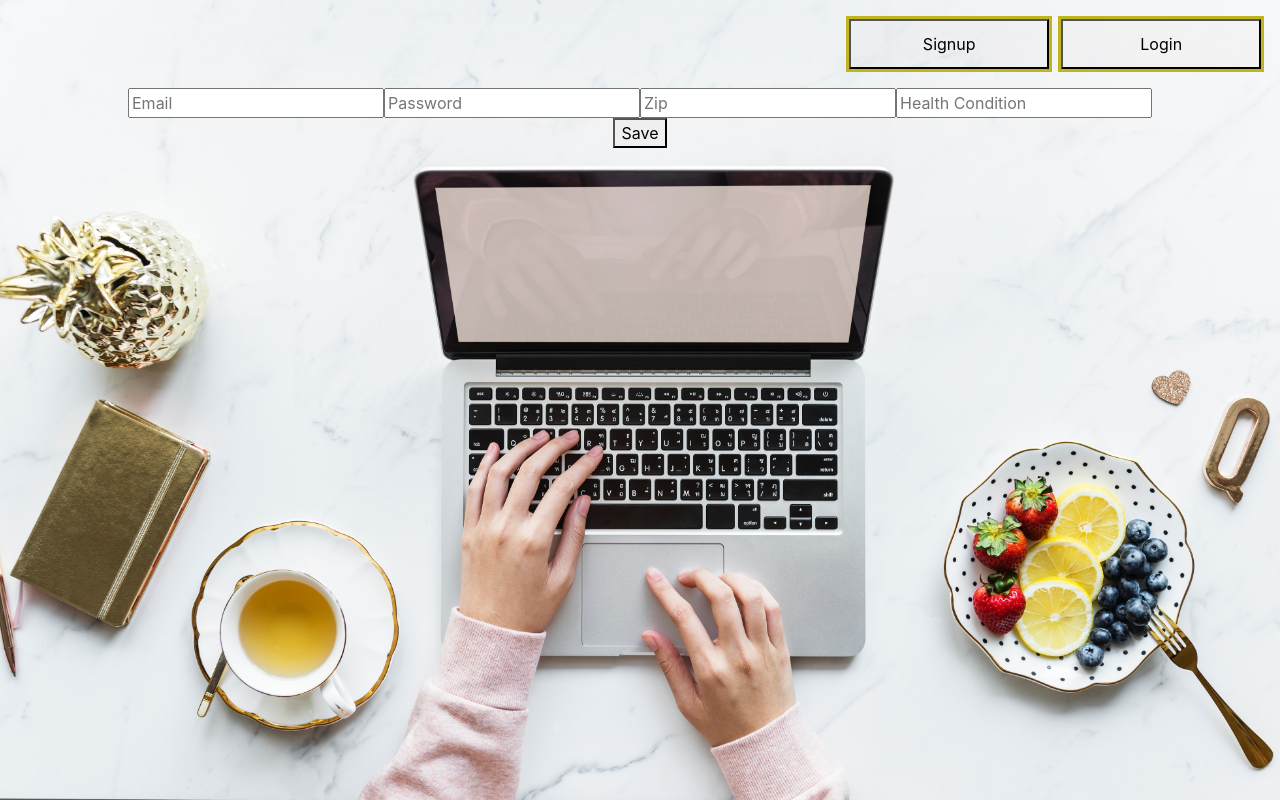
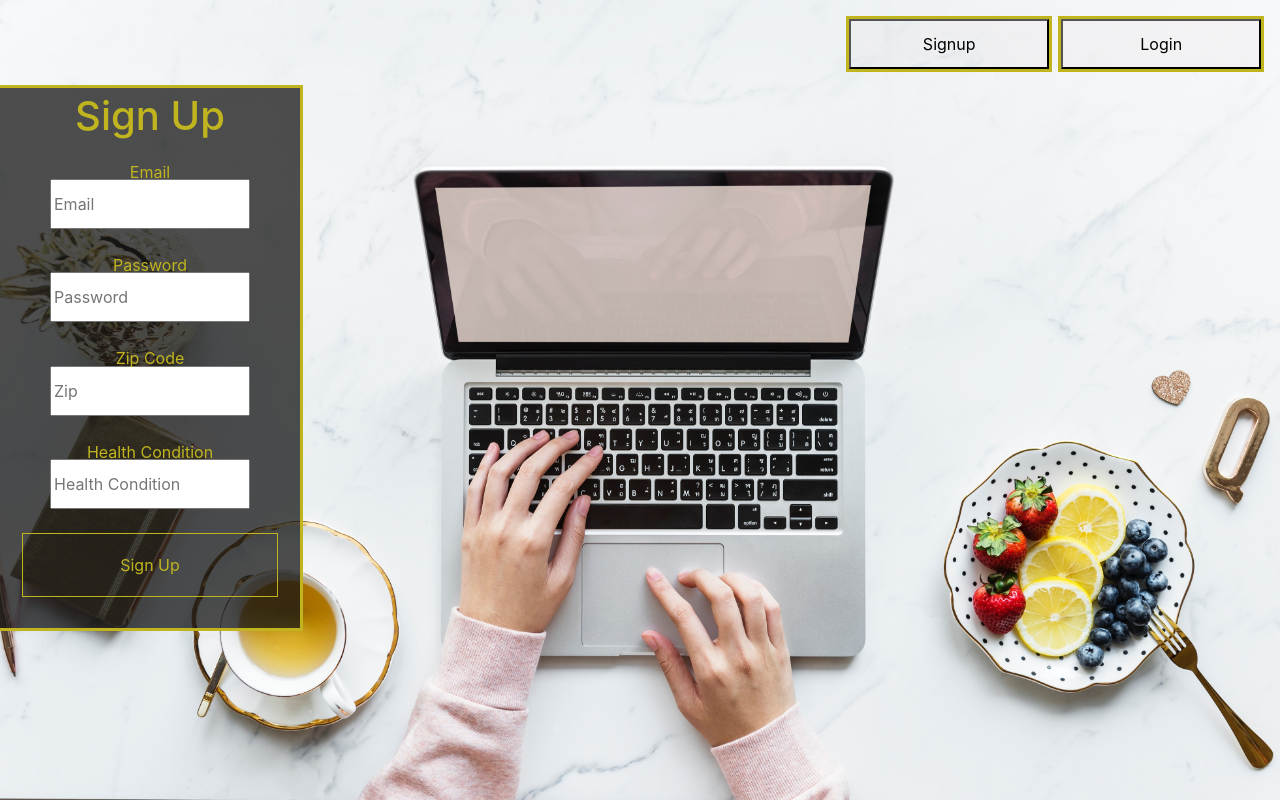
Before and after one commit to BloomTech-Labs/Labs8-MealHelper, a React (Create React App) app in the folder Front-end/mealhelper/: page /signup in a window 1280 px wide. Built offline with nearby package versions, Linux system fonts and the light colour scheme; what auth0-js would draw is missing.

Commit message:
styling sign up form

```diff
--- a/Front-end/mealhelper/src/components/signup/signup.css
+++ b/Front-end/mealhelper/src/components/signup/signup.css
@@ -1,4 +1,4 @@
-.form {
+.user-form-container {
     display: flex;
     flex-direction: column;
     justify-content: center;
--- a/Front-end/mealhelper/src/components/signup/signup.js
+++ b/Front-end/mealhelper/src/components/signup/signup.js
@@ -4,6 +4,7 @@ import { connect } from "react-redux";
 import { addUser } from "../../store/actions/userActions";
 import { withRouter, Link } from "react-router-dom";
 import { Alert } from "reactstrap";
+import "./signup.css";
 
 class SignUp extends Component {
 	constructor(props) {
@@ -52,51 +53,70 @@ class SignUp extends Component {
 						</button>
 					</Link>
 				</div>
+				<div>
 				<div className="user-form-container">
-					<form className="forms">
+					<h1 className="signup-title">Sign Up</h1>
+						<form className="signup-form">
+							<div className="form-group">
+							<label htmlFor="dynamic-label-input">Email</label>
 								<input
-							className="email-input"
+									id="dynamic-label-input"
+									// className="email-input"
 									type="text-title"
-							name="email"
+									// name="email"
 									value={this.state.email}
 									onChange={this.handleChange}
 									placeholder="Email"
 									required
 								/>
+							</div>
+							<div className="form-group">
+								<label htmlFor="dynamic-label-input">Password</label>
 								<input
-							className="password-input"
+									id="dynamic-label-input"
+									// className="password-input"
 									type="password"
-							name="password"
+									// name="password"
 									onChange={this.handleChange}
 									value={this.state.password}
 									placeholder="Password"
 									required
 								/>
+							</div>
+							<div className="form-group">
+								<label htmlFor="dynamic-label-input">Zip Code</label>
 								<input
-							className="zip-input"
+									id="dynamic-label-input"
+									// className="zip-input"
 									type="text"
-							name="zip"
+									// name="zip"
 									onChange={this.handleChange}
 									value={this.state.zip}
 									placeholder="Zip"
 								/>
+							</div>
+							<div className="form-group">
+								<label htmlFor="dynamic-label-input">Health Condition</label>
 								<input
-							className="condition-input"
+									id="dynamic-label-input"
+									// className="condition-input"
 									type="text"
-							name="healthCondition"
+									// name="healthCondition"
 									onChange={this.handleChange}
 									value={this.state.healthCondition}
 									placeholder="Health Condition"
 								/>
-						<div className="alert-box">
+							</div>
+									{/* <div className="alert-box">
 										<Alert isOpen={this.state.visable} color="danger">
 											Please enter an email and address
 										</Alert>
+									</div> */}
+								<div className="signup signup-two" onClick={this.createUser} >
+									<span>Sign Up</span>
 								</div>
-						<button onClick={this.createUser} className="savenote-button">
-							Save
-						</button>
 						</form>
+					</div>
 				</div>
 			</div>
 		);
```
Also changed, not shown: Front-end/mealhelper/src/App.css (+0 -56 lines). Lines whose indentation alone changed are shown as unchanged.
